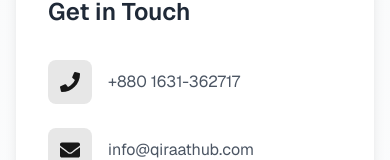
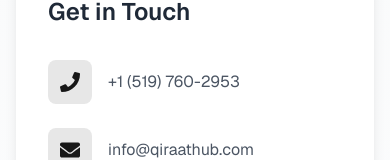
Before and after one commit to rehan-code/qiraathub-academy, a Next.js app: page /contact in a window 390 px wide. Shown: the part 285-445 px from the top of the page. Built offline with nearby package versions, Linux system fonts and the light colour scheme; no server answers.

Commit message:
corrected contact phone number

```diff
--- a/app/contact/page.tsx
+++ b/app/contact/page.tsx
@@ -102,10 +102,10 @@
                     <FaPhone className="text-primary w-5 h-5" />
                   </div>
                   <a
-                    href="tel:+8801631362717"
+                    href="tel:+15197602953"
                     className="text-gray-600 hover:text-primary transition-colors duration-300"
                   >
-                    +880 1631-362717
+                    +1 (519) 760-2953
                   </a>
                 </div>
                 <div className="flex items-center space-x-4 group">
```
